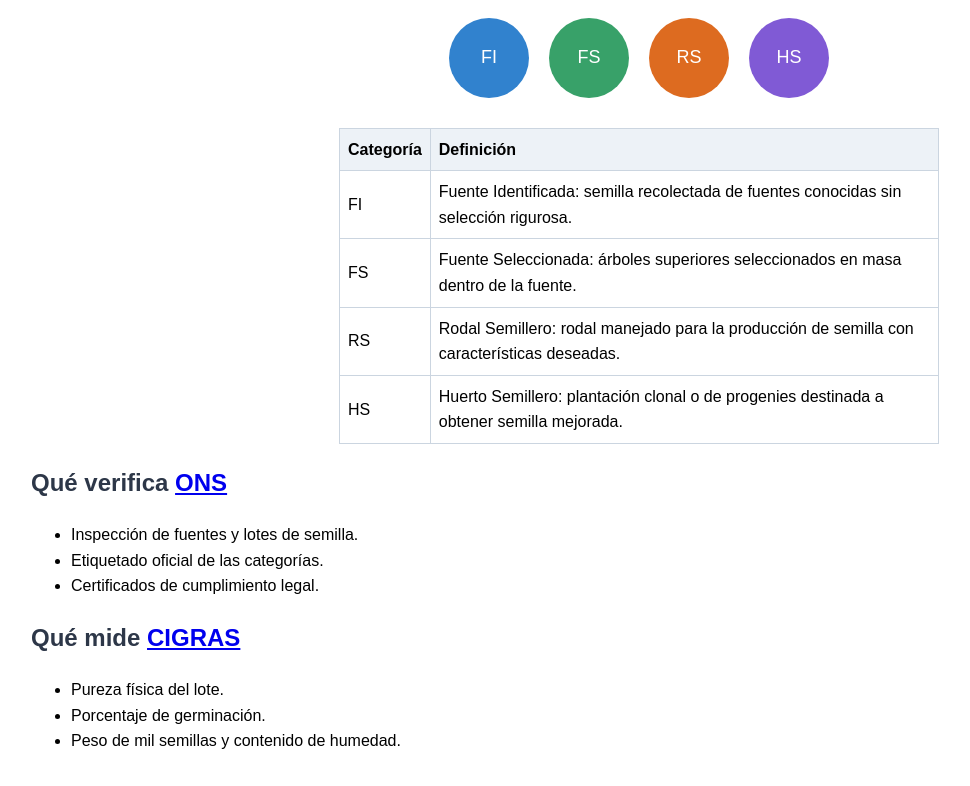
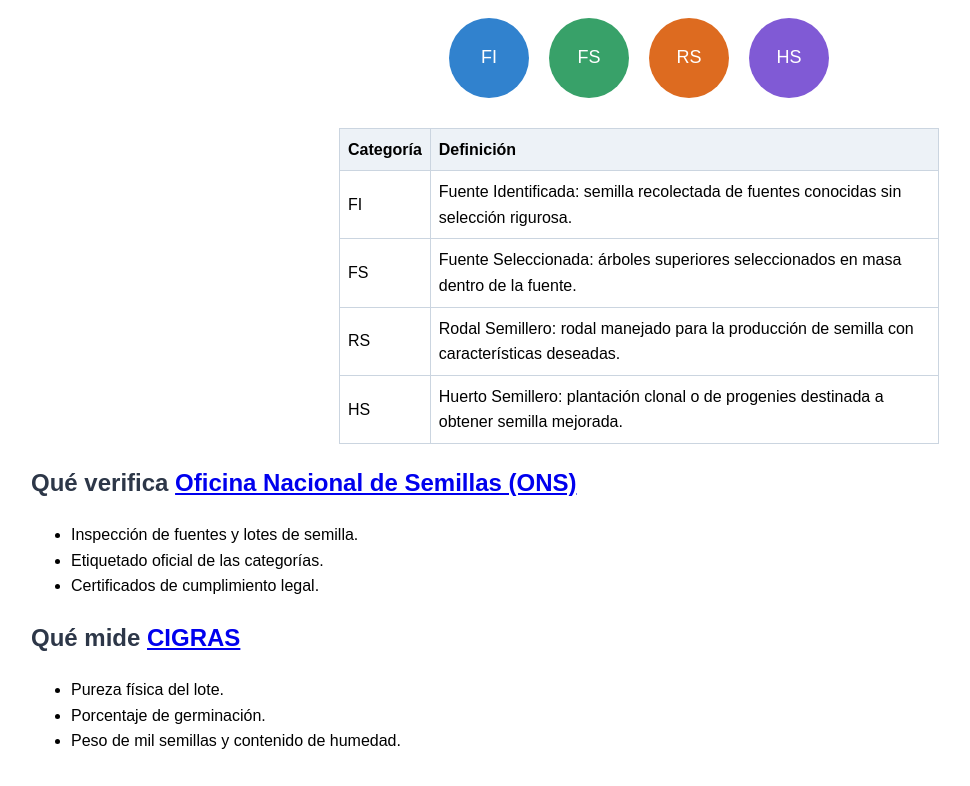
Before and after one commit to luisandresvb/sybm, a plain HTML site: page certificacion/index.html in a window 1280 px wide. Shown: the part 97-883 px from the top of the page, without its empty margins (1-971 px from the left). Drawn offline with Linux system fonts and the light colour scheme.

Commit message:
ajuste página ONS

```diff
--- a/certificacion/index.html
+++ b/certificacion/index.html
@@ -48,7 +48,7 @@
     <tr><td>HS</td><td>Huerto Semillero: plantación clonal o de progenies destinada a obtener semilla mejorada.</td></tr>
   </table>
 
-  <h2>Qué verifica <a href="https://www.ons.cr" target="_blank" rel="noopener">ONS</a></h2>
+  <h2>Qué verifica <a href="https://ofinase.go.cr/" target="_blank" rel="noopener">Oficina Nacional de Semillas (ONS)</a></h2>
   <ul>
     <li>Inspección de fuentes y lotes de semilla.</li>
     <li>Etiquetado oficial de las categorías.</li>
```
